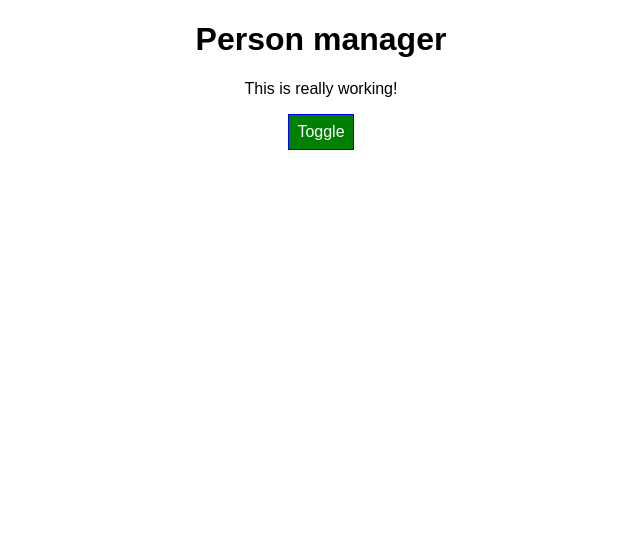
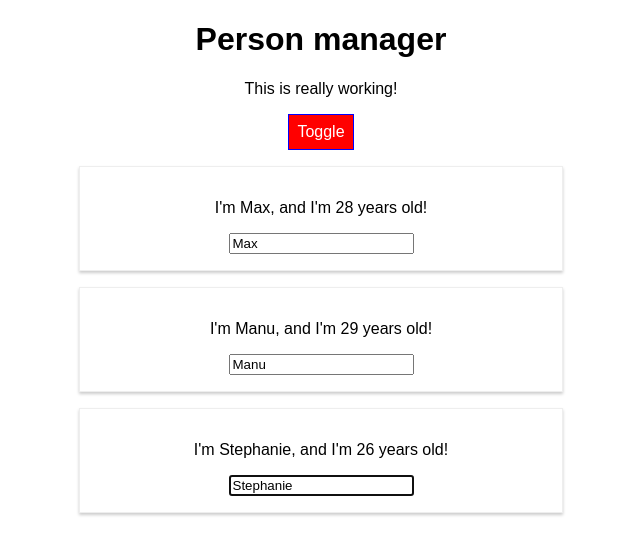
Before and after one commit to terminalnode/udemy-react, a React app in the folder react-complete-guide/: page / in a window 1280 px wide. Shown: the top 554 px of the page, without its empty margins (319-959 px from the left). Built offline with nearby package versions, Linux system fonts and the light colour scheme.

Commit message:
add refs
Using refs we can save references to various components in the page
after rendering, things such as clicking buttons or whatever. In
Person.js we have an example of using it in class based components, and
in Cockpit.js of how to use it in functional components.

```diff
--- a/react-complete-guide/src/components/Cockpit/Cockpit.js
+++ b/react-complete-guide/src/components/Cockpit/Cockpit.js
@@ -1,17 +1,20 @@
-import React, { useEffect } from "react";
+import React, { useEffect, useRef } from "react";
 import classes from "./Cockpit.css";
 
 const cockpit = props => {
+  const toggleBtnRef = useRef(null);
+
   // useEffect is basically componentDidMount and componentDidUpdate in one
   // it triggers on every update cycle
   useEffect(() => {
     console.log("[Cockpit.js] useEffect");
 
     // Emulated http request
-    setTimeout(() => {
-      console.log("[Cockpit.js] Ouf, that was some heavy lifting.");
-    }, 1000)
+    // setTimeout(() => {
+    //   console.log("[Cockpit.js] Ouf, that was some heavy lifting.");
+    // }, 1000)
 
+    toggleBtnRef.current.click();
     return () => {
       // This will run before the component is unmounted, basically same
       // as componentWillUnmount. In this app that is... never.
@@ -52,6 +55,7 @@
         { props.subTitle ? props.subTitle : "This is the subtitle" }
       </p>
       <button
+        ref={ toggleBtnRef }
         className={ buttonClass }
         onClick={ props.click ? props.click : () => alert("Button was clicked! That tickles!") }>
         { props.buttonText ? props.buttonText : "Toggle" }
--- a/react-complete-guide/src/components/Persons/Person/Person.js
+++ b/react-complete-guide/src/components/Persons/Person/Person.js
@@ -5,6 +5,15 @@
 import PropTypes from "prop-types";
 
 class Person extends Component {
+  constructor(props) {
+    super(props);
+    this.inputElementRef = React.createRef();
+  }
+
+  componentDidMount() {
+    this.inputElementRef.current.focus();
+  }
+
   render() {
     console.log("[Person.js] render");
 
@@ -16,6 +25,8 @@
         <p>{this.props.children}</p>
 
         <input
+          //ref={ (inputEl) => { this.inputElement = inputEl } }
+          ref={ this.inputElementRef }
           type="text"
           onChange={ this.props.changed }
           value={ this.props.name }
```
